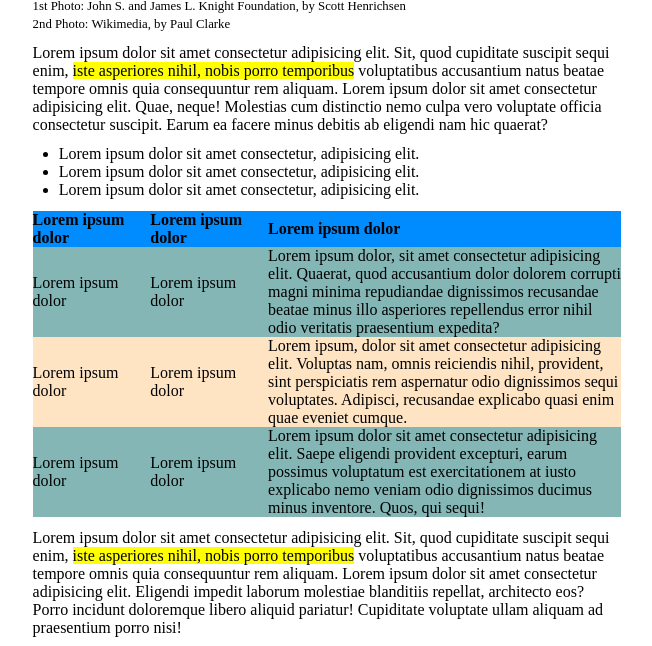
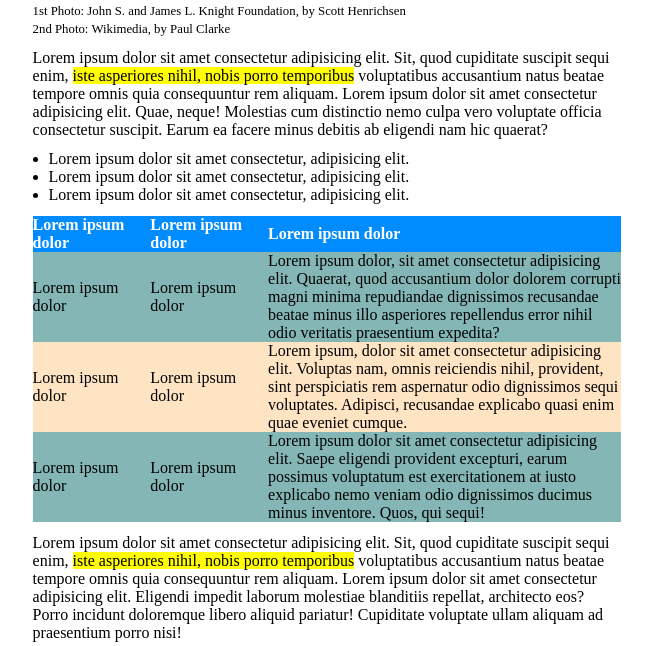
Before and after one commit to edoardope/html-css-booleaner, a plain HTML site: page index.html in a window 1280 px wide. Shown: the part 1092-1738 px from the top of the page, without its empty margins (313-965 px from the left). Drawn offline with Linux system fonts and the light colour scheme.

Commit message:
Ritocchi finali

```diff
--- a/asset/style.css
+++ b/asset/style.css
@@ -1,5 +1,6 @@
+/* reset pagina */
 li{
-    margin-left: 2em;
+    margin-left: 1em;
 }
 
 *{
@@ -7,10 +8,10 @@ li{
     padding: 0;
     box-sizing: border-box;
 }
-
+/* sezioni principali */
 header{
     background-image: url(img/pattern.png);
-    background-size: 25%;
+    background-size: 20%;
     background-color: rgb(0, 132, 255);
 
 }
@@ -25,16 +26,29 @@ footer{
 }
 
 main{
-    padding-left: 27%;
-    padding-right: 27%;
+    margin-left: 27%;
+    margin-right: 27%;
 }
 
+/* tag */
 
+table{
+    text-align: left;
+    border-spacing: 0;
+}
+
+thead{
+    background-color: rgb(0, 140, 255);
+    color: rgb(255, 255, 255);
+}
+
+/* utility */
 
 .logo{
     width: 10%;
     margin-top: 2%;
     margin-left: 27%;
+    margin-bottom: 5px;
 }
 
 .titolo-articolo{
@@ -60,22 +74,6 @@ main{
     font-size: 80%;
 }
 
-.testo-importante{
-    background-color: yellow;
-}
-
-.lista{
-    margin-left: -1%;
-}
-
-table{
-    text-align: left;
-    border-spacing: 0;
-}
-
-thead{
-    background-color: rgb(0, 140, 255);
-}
 
 .tr-tipo1{
     background-color: rgb(132, 182, 182);
--- a/index.html
+++ b/index.html
@@ -33,7 +33,7 @@
      </section>
      <!-- 1* paragrafo -->
      <section>
-        <p>Lorem ipsum dolor sit amet consectetur adipisicing elit. Sit, quod cupiditate suscipit sequi enim, <span class="testo-importante">iste asperiores nihil, nobis porro temporibus</span> voluptatibus accusantium natus beatae tempore omnis quia consequuntur rem aliquam. Lorem ipsum dolor sit amet consectetur adipisicing elit. Quae, neque! Molestias cum distinctio nemo culpa vero voluptate officia consectetur suscipit. Earum ea facere minus debitis ab eligendi nam hic quaerat?</p>
+        <p>Lorem ipsum dolor sit amet consectetur adipisicing elit. Sit, quod cupiditate suscipit sequi enim, <mark>iste asperiores nihil, nobis porro temporibus</mark> voluptatibus accusantium natus beatae tempore omnis quia consequuntur rem aliquam. Lorem ipsum dolor sit amet consectetur adipisicing elit. Quae, neque! Molestias cum distinctio nemo culpa vero voluptate officia consectetur suscipit. Earum ea facere minus debitis ab eligendi nam hic quaerat?</p>
      </section>
      <!-- 2* paragrafo lista -->
      <section>
@@ -78,7 +78,7 @@
      </section>
      <!-- 4* paragrafo -->
      <section>
-        <p>Lorem ipsum dolor sit amet consectetur adipisicing elit. Sit, quod cupiditate suscipit sequi enim, <span class="testo-importante">iste asperiores nihil, nobis porro temporibus</span> voluptatibus accusantium natus beatae tempore omnis quia consequuntur rem aliquam. Lorem ipsum dolor sit amet consectetur adipisicing elit. Eligendi impedit laborum molestiae blanditiis repellat, architecto eos? Porro incidunt doloremque libero aliquid pariatur! Cupiditate voluptate ullam aliquam ad praesentium porro nisi!</p>
+        <p>Lorem ipsum dolor sit amet consectetur adipisicing elit. Sit, quod cupiditate suscipit sequi enim, <mark>iste asperiores nihil, nobis porro temporibus</mark> voluptatibus accusantium natus beatae tempore omnis quia consequuntur rem aliquam. Lorem ipsum dolor sit amet consectetur adipisicing elit. Eligendi impedit laborum molestiae blanditiis repellat, architecto eos? Porro incidunt doloremque libero aliquid pariatur! Cupiditate voluptate ullam aliquam ad praesentium porro nisi!</p>
      </section>
 
      <!--sezione finale -->
```
